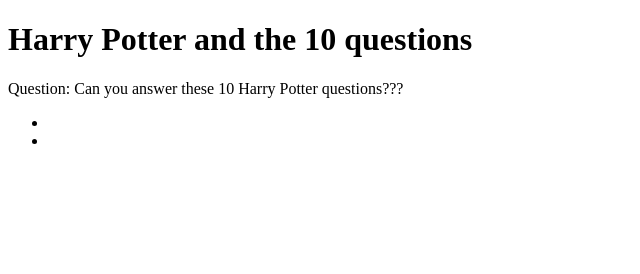
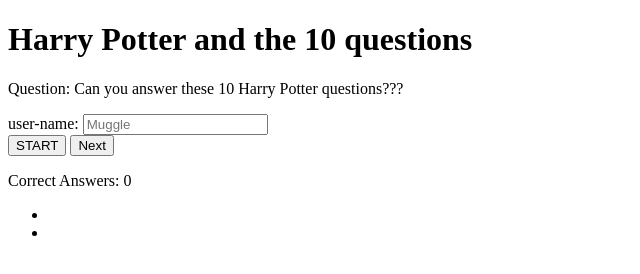
Before and after one commit to JosephOConnell/HarryPotterQuiz, a plain HTML site: page index.html in a window 1280 px wide. Shown: the whole page, without its empty margins (0-640 px from the left). Drawn offline with Linux system fonts and the light colour scheme; files whose address does not match are found by name.

Commit message:
index (Added score html & usernames label and input & start/next buttons)

```diff
--- a/index.html
+++ b/index.html
@@ -25,7 +25,19 @@
         </p>
       </div>
 
-      <div id="user-name-area"></div>
+      <!-- User Name Area -->
+      <div id="user-name-area">
+        <div id="user-name-area">
+          <label for="user-name">user-name: </label>
+          <input
+            type="text"
+            id="user-name"
+            name="username"
+            placeholder="Muggle"
+            required
+          />
+        </div>
+      </div>
 
       <!-- Answer Area and Buttons -->
       <div id="answer-area-area"></div>
@@ -34,10 +46,15 @@
       <div id="final-score"></div>
 
       <!-- Start & Next Buttons -->
-      <div class="start-next-btns"></div>
+      <div class="start-next-btns">
+        <button id="start-btn">START</button>
+        <button id="next-btn">Next</button>
+      </div>
 
       <!-- Score -->
-      <div class="score-area"></div>
+      <div class="score-area">
+        <p class="score">Correct Answers: <span id="score">0</span></p>
+      </div>
     </main>
 
     <!-- Footer contact area.
```
